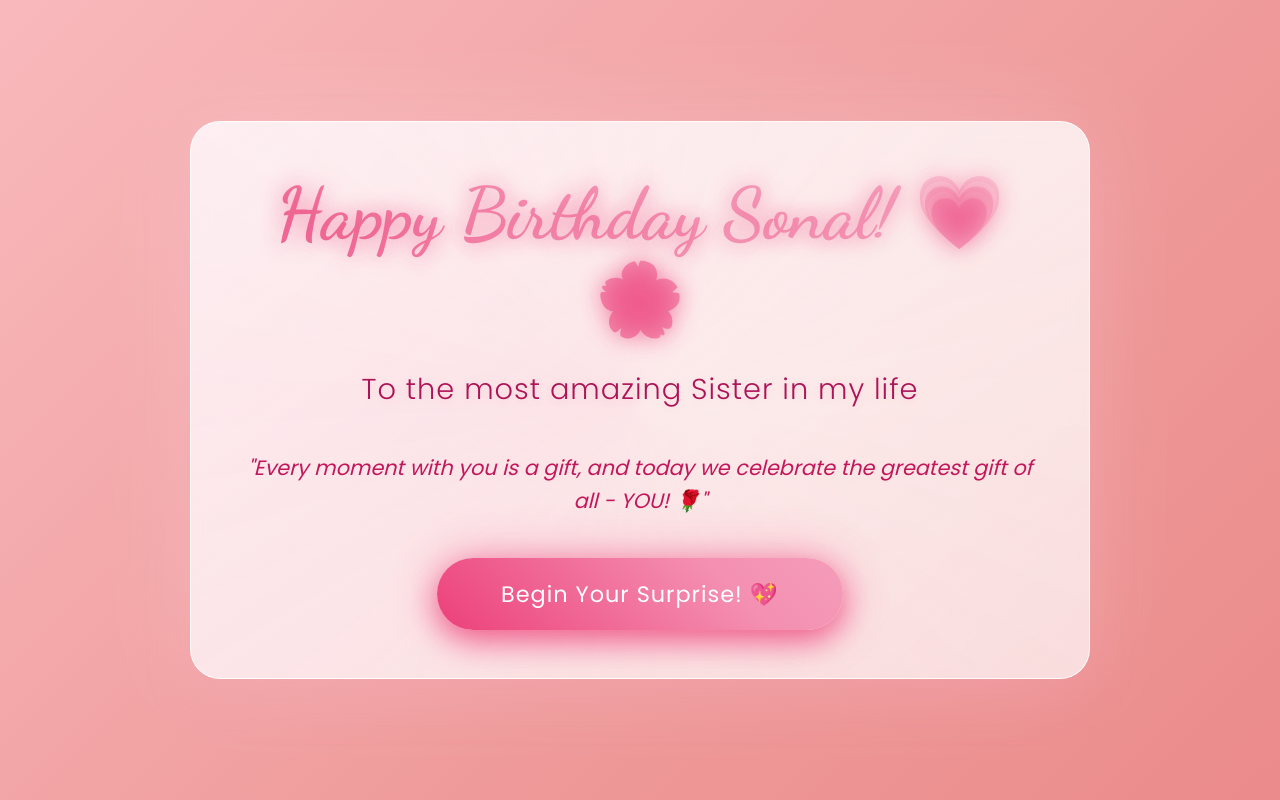
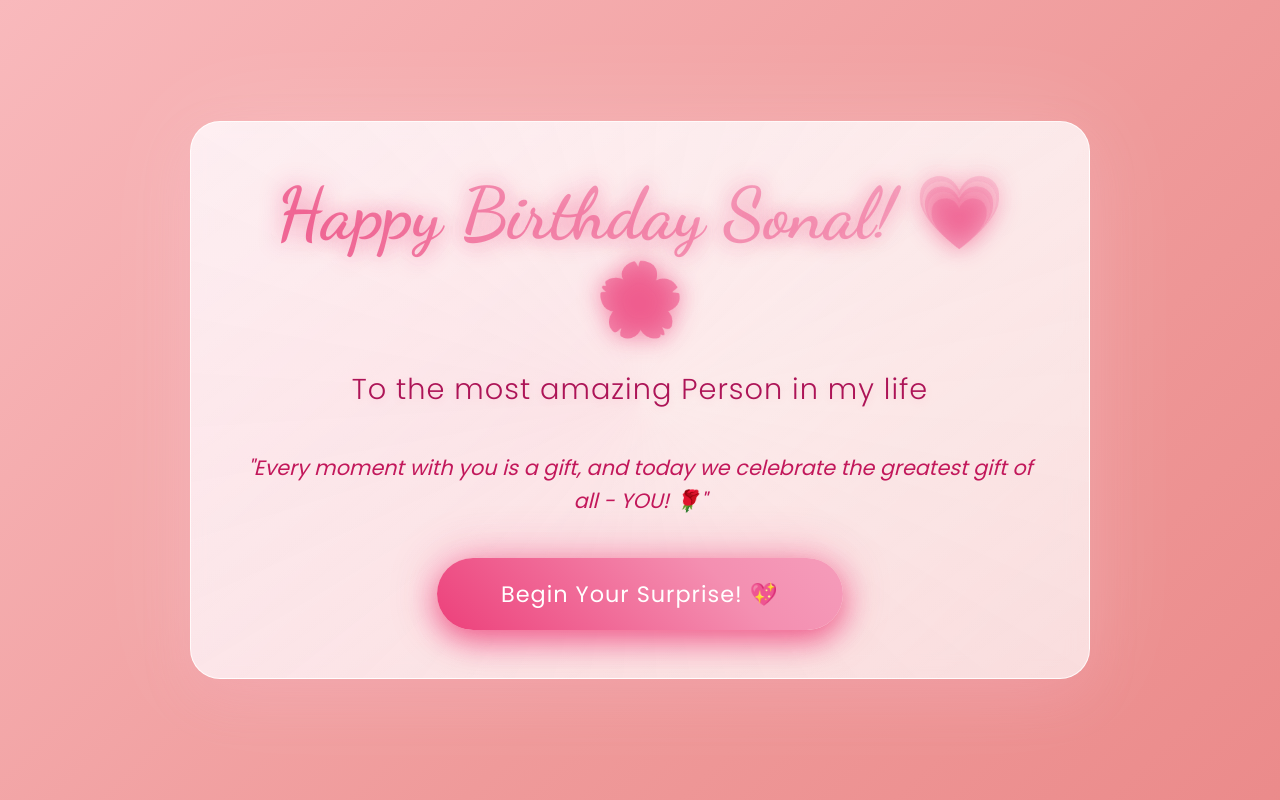
Before and after one commit to bhanupratap07-hack/Sonal, a plain HTML site: page index.html in a window 1280 px wide. Drawn offline with nearby package versions, Linux system fonts and the light colour scheme.

Commit message:
Update index.html

```diff
--- a/index.html
+++ b/index.html
@@ -379,7 +379,7 @@
        <!-- ...existing code... -->
 <h1 class="glow">Happy Birthday Sonal! 💗🌸</h1>
         <div class="subtitle">
-            To the most amazing Sister in my life
+            To the most amazing Person in my life
         </div>
         <div class="love-message">
             "Every moment with you is a gift, and today we celebrate the greatest gift of all - YOU! 🌹"
```
